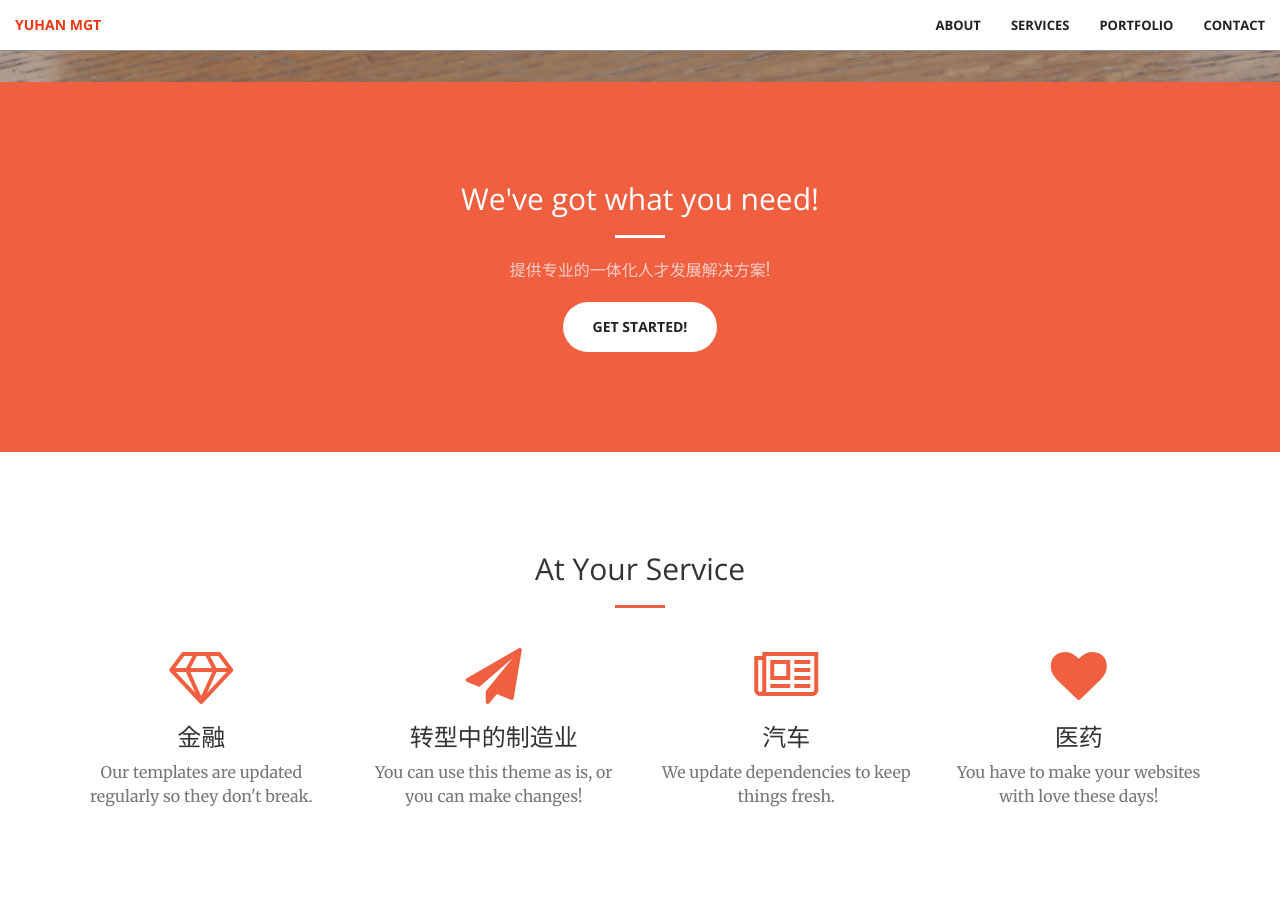
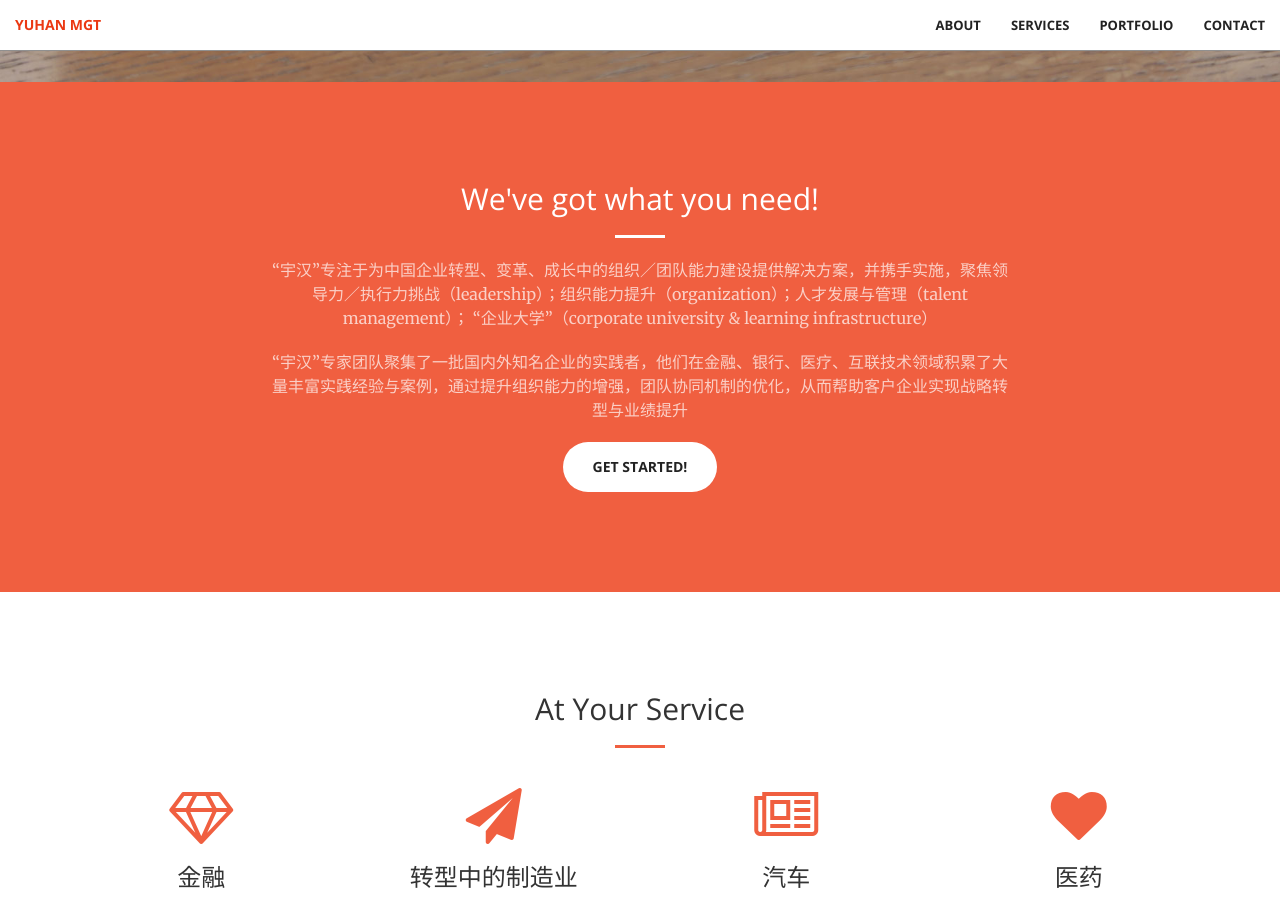
Before and after one commit to yhmgt/yhmgt.github.io, a Jekyll site: the page built from index.html, in a window 1280 px wide and 900 px high, scrolled down 818 px. Built offline with Jekyll 4.4.1, drawn with Linux system fonts in a browser that asks for light colours.

Commit message:
update description

```diff
--- a/_includes/call-to-action.html
+++ b/_includes/call-to-action.html
@@ -4,7 +4,9 @@
             <div class="col-lg-8 col-lg-offset-2 text-center">
                 <h2 class="section-heading">We've got what you need!</h2>
                 <hr class="light">
-                <p class="text-faded">提供专业的一体化人才发展解决方案!</p>
+                <p class="text-faded">“宇汉”专注于为中国企业转型、变革、成长中的组织／团队能力建设提供解决方案，并携手实施，聚焦领导力／执行力挑战（leadership）；组织能力提升（organization）；人才发展与管理（talent management）； “企业大学”（corporate university & learning infrastructure）
+                </p>
+                <p class="text-faded">“宇汉”专家团队聚集了一批国内外知名企业的实践者，他们在金融、银行、医疗、互联技术领域积累了大量丰富实践经验与案例，通过提升组织能力的增强，团队协同机制的优化，从而帮助客户企业实现战略转型与业绩提升</p>
                 <a href="#" class="btn btn-default btn-xl">Get Started!</a>
             </div>
         </div>
```
